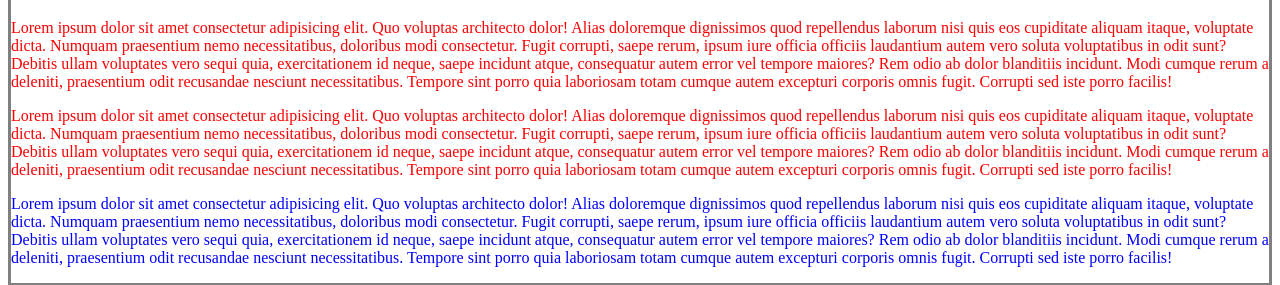
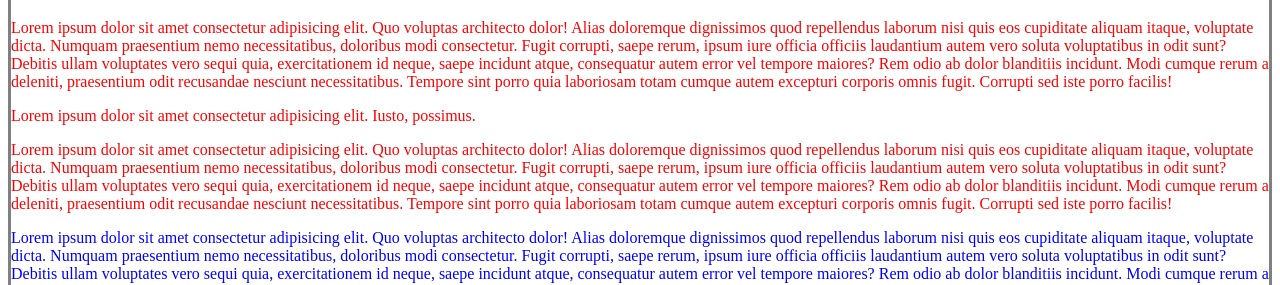
Before and after one commit to Divyanshu951/HTML_CSS-Colt-Stelle, a plain HTML site: page index.html in a window 1280 px wide. Shown: the part 72-357 px from the top of the page. Drawn offline with Linux system fonts and the light colour scheme.

Commit message:
Refactor HTML and CSS with new styles

```diff
--- a/index.html
+++ b/index.html
@@ -35,6 +35,11 @@
         cumque rerum a deleniti, praesentium odit recusandae nesciunt
         necessitatibus. Tempore sint porro quia laboriosam totam cumque autem
         excepturi corporis omnis fugit. Corrupti sed iste porro facilis!
+      </p>
+
+      <p>
+        Lorem ipsum dolor sit amet consectetur adipisicing elit. Iusto,
+        possimus.
       </p>
 
       <p class="featured">
```
